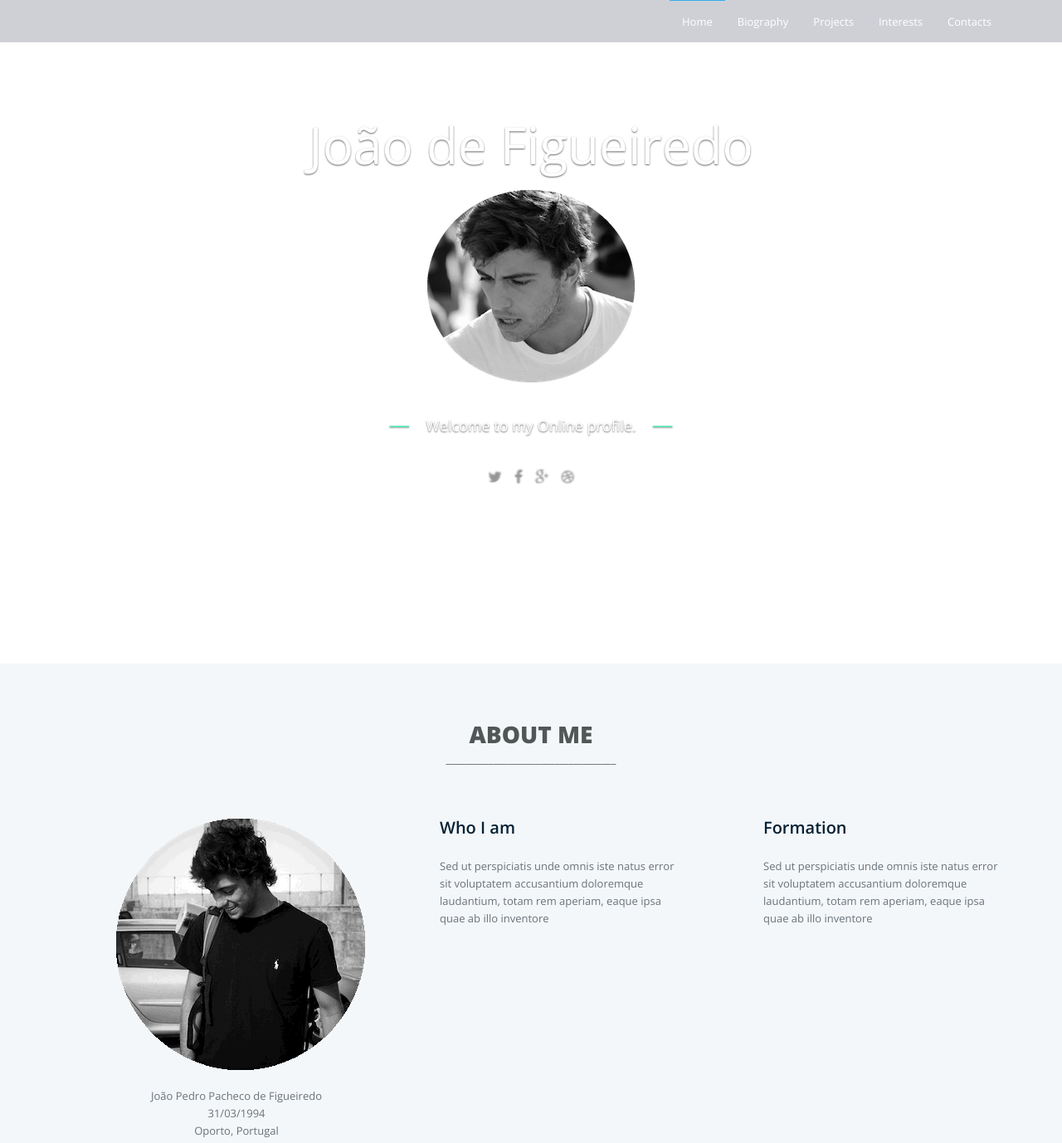
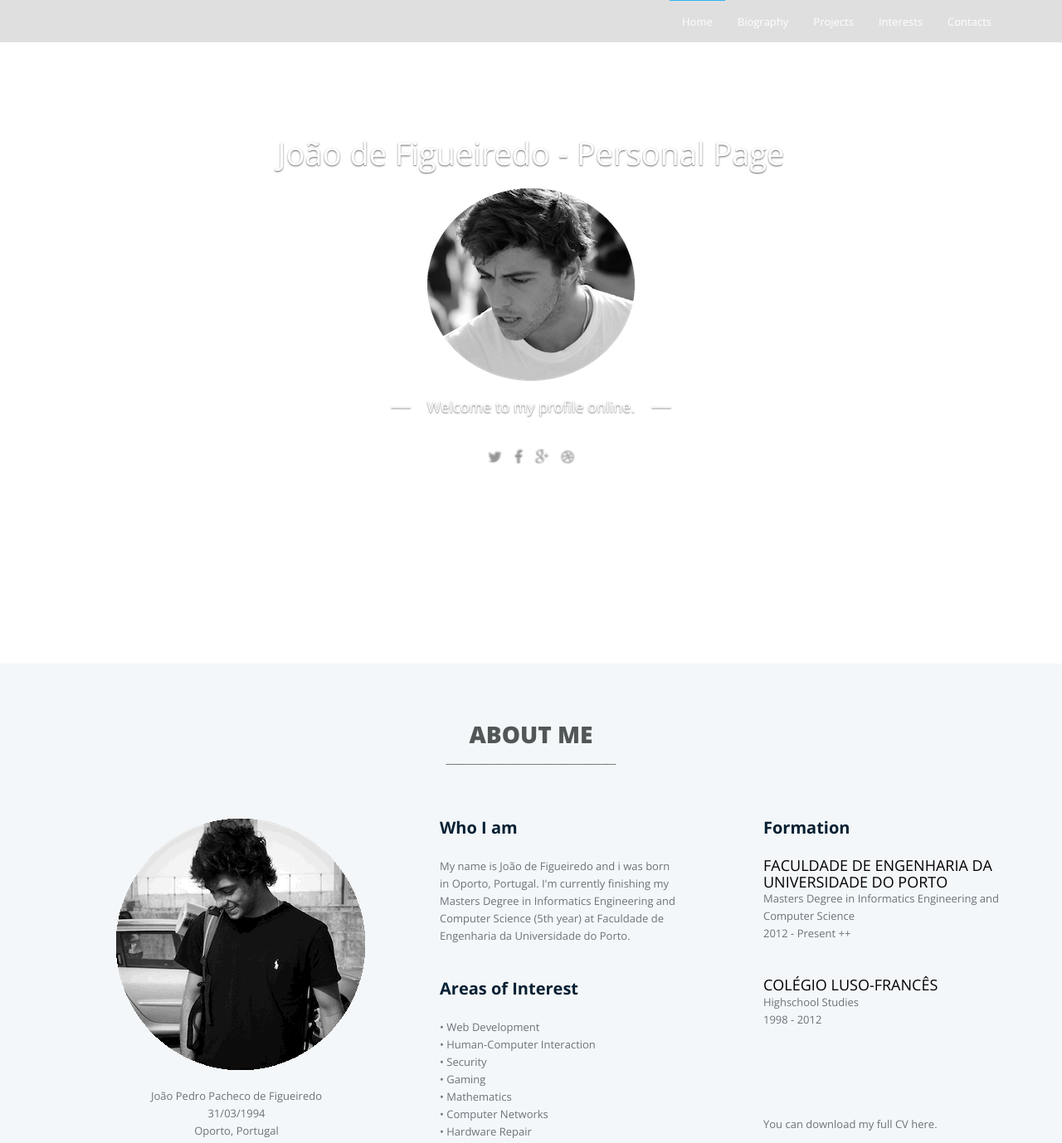
Before and after one commit to joaodefigueiredo/mykindofjoy, a plain HTML site: page index.html in a window 1280 px wide. Shown: the top 1378 px of the page at 83% size. Drawn offline with nearby package versions, Linux system fonts and the light colour scheme; some packages are replaced by stand-ins of ours; a script that the page names is missing.

Commit message:
Changes 3

```diff
--- a/css/main.css
+++ b/css/main.css
@@ -188,16 +188,16 @@ body > section,
 }
 
 .carousel-caption {
-  top: 15%;
+  top: 18%;
 }
 
 .carousel-caption h2 {
-  font-size: 62px;
-  font-weight: 300;
+  font-size: 38px;
+  font-weight: 10;
 }
 
 .carousel-caption h2 span {
-  font-weight: 400;
+  font-weight: 100;
 }
 
 .carousel-caption h3 {
@@ -214,7 +214,7 @@ body > section,
 
 .carousel-caption p:before,
 .carousel-caption p:after {
-color: #0feb9e;
+color: #fff;
 content: "___";
 position: relative;
 top: -8px;
--- a/index.html
+++ b/index.html
@@ -105,14 +105,13 @@
 					<div class="item active" style="background-image: url(img/background4.png);">
 
 						<div class="carousel-caption">
-							<h2 data-wow-duration="700ms" data-wow-delay="500ms" class="wow bounceInDown animated"><span> João de Figueiredo</span></h2>
+							<h2 data-wow-duration="700ms" data-wow-delay="500ms" class="wow bounceInDown animated"><span> João de Figueiredo - Personal Page</span></h2>
 							<!--<h3 data-wow-duration="1000ms" class="wow slideInLeft animated"><span class="color">/creative</span> one page template.</h3> -->
 								<br>
 								<img src="img/jdfpic.png" alt="">
 								<br>
 								<br>
-								<br>
-							<p data-wow-duration="1000ms" class="wow slideInRight animated">Welcome to my Online profile.</p>
+							<p data-wow-duration="1000ms" class="wow slideInRight animated">Welcome to my profile online.</p>
 
 							<ul class="social-links text-center">
 								<li><a href=""><i class="fa fa-twitter fa-lg"></i></a></li>
@@ -187,8 +186,19 @@
 						<div class="service-item">
 
 							<div class="service-desc">
-								<h3>Who I am</h3>
-								<p>Sed ut perspiciatis unde omnis iste natus error sit voluptatem accusantium doloremque laudantium, totam rem aperiam, eaque ipsa quae ab illo inventore</p>
+								<h3><b>Who I am</b></h3>
+								<p>My name is João de Figueiredo and i was born in Oporto, Portugal.
+								I'm currently finishing my Masters Degree in Informatics Engineering and Computer Science (5th year) at Faculdade de Engenharia da Universidade do Porto.</p>
+								<br>
+								<br>
+								<h3><b>Areas of Interest</b></h3>
+								<p> • 		Web Development </p>
+								<p> • 		Human-Computer Interaction </p>
+								<p> • 		Security </p>
+								<p> • 		Gaming </p>
+								<p> • 		Mathematics</p>
+								<p> • 		Computer Networks </p>
+								<p> •  		Hardware Repair </p>
 							</div>
 						</div>
 					</div>
@@ -199,8 +209,21 @@
 						<div class="service-item">
 
 							<div class="service-desc">
-								<h3>Formation</h3>
-								<p>Sed ut perspiciatis unde omnis iste natus error sit voluptatem accusantium doloremque laudantium, totam rem aperiam, eaque ipsa quae ab illo inventore</p>
+								<h3><b>Formation</b></h3>
+								<h4><font color = "#000000">FACULDADE DE ENGENHARIA DA UNIVERSIDADE DO PORTO</font></h3>
+								<p>Masters Degree in Informatics Engineering and Computer Science</p>
+								<p>2012 - Present ++ </p>
+								<br>
+								<br>
+								<h4><font color = "#000000">COLÉGIO LUSO-FRANCÊS </font></h3>
+								<p>Highschool Studies</p>
+								<p>1998 - 2012 </p>
+								<br>
+								<br>
+								<br>
+								<br>
+								<br>
+								<p> You can download my full CV here. </p>
 							</div>
 						</div>
 					</div>
--- a/js/custom.js
+++ b/js/custom.js
@@ -34,7 +34,7 @@ $(document).ready(function(){
         if ($(window).scrollTop() > 400) {
             $("#navigation").css("background-color","#515757");
         } else {
-            $("#navigation").css("background-color","rgba(16, 22, 54, 0.2)");
+            $("#navigation").css("background-color","rgba(98, 98, 98, 0.2)");
         }
     });
 
```
